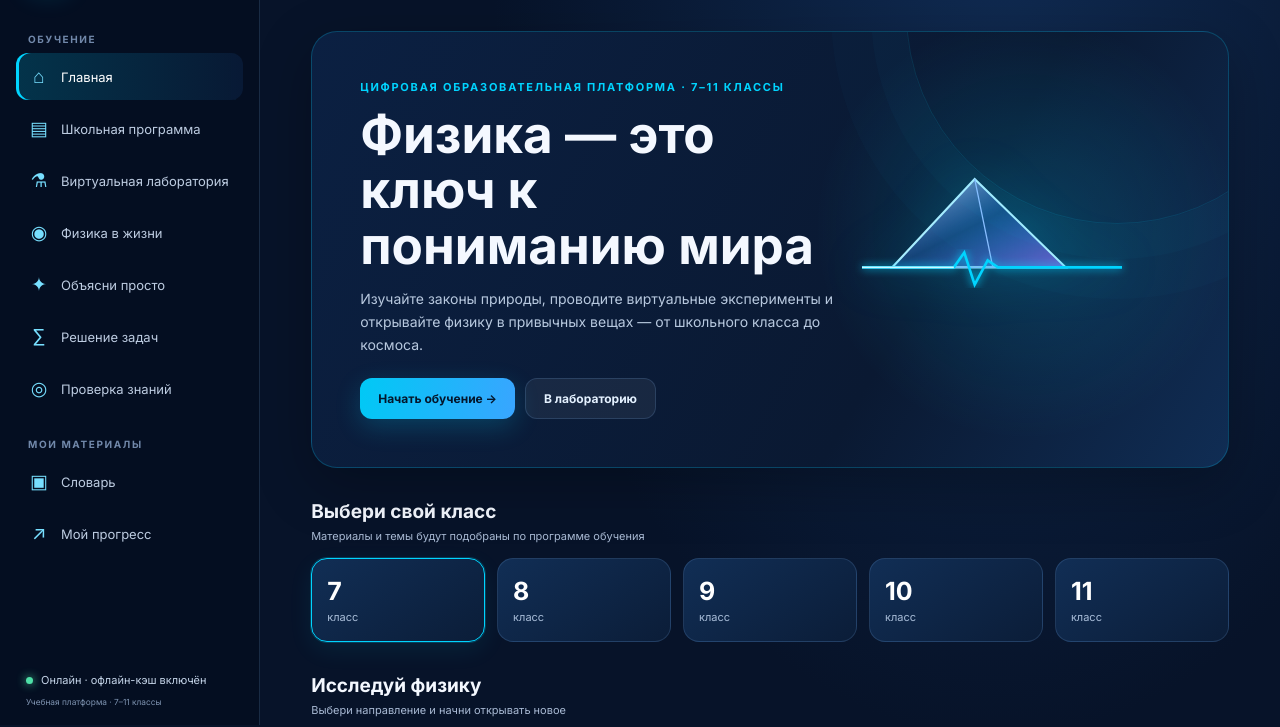
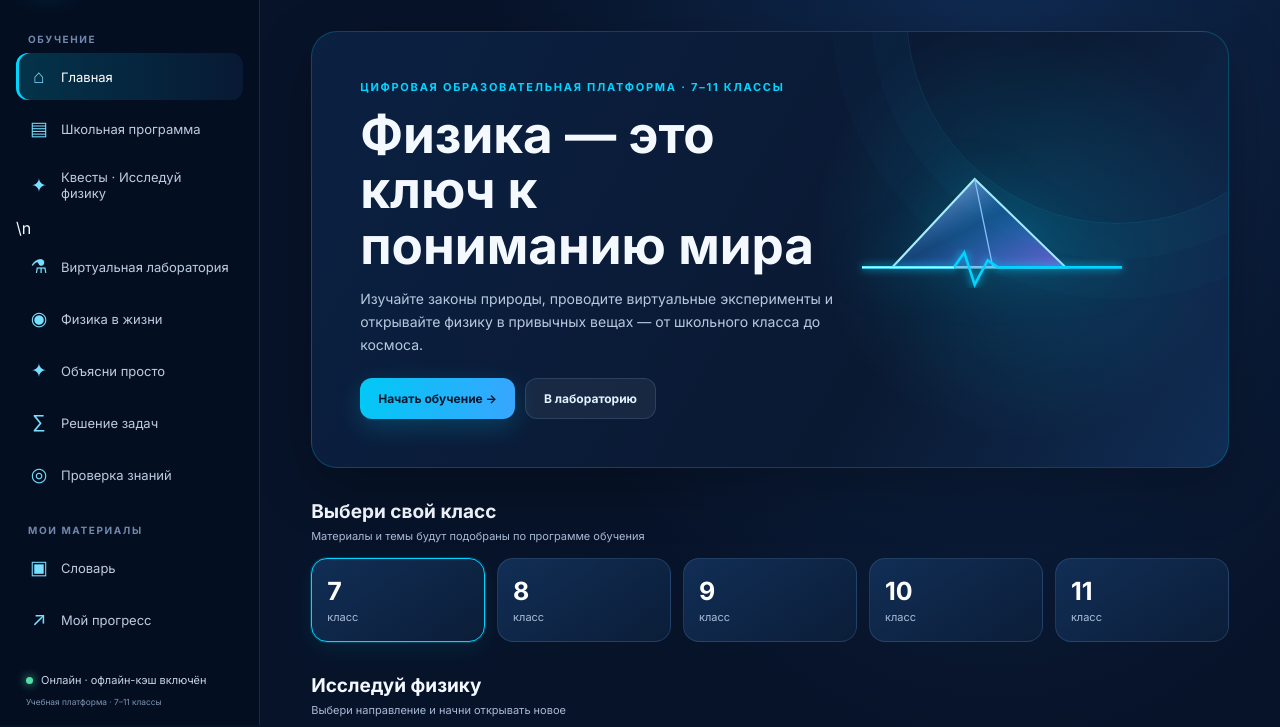
Before and after one commit to timur200730-ship-it/Impuls, a plain HTML site: page index.html in a window 1280 px wide. Shown: the part 75-802 px from the top of the page. Drawn offline with Linux system fonts and the light colour scheme.

Commit message:
Add research quests navigation and curriculum script

```diff
--- a/index.html
+++ b/index.html
@@ -21,7 +21,7 @@
       <nav class="nav-list" aria-label="Основная навигация">
         <button class="nav-item active" data-page="home"><span>⌂</span>Главная</button>
         <button class="nav-item" data-page="program"><span>▤</span>Школьная программа</button>
-        <button class="nav-item" data-page="lab"><span>⚗</span>Виртуальная лаборатория</button>
+        <button class="nav-item" data-page="quests"><span>✦</span>Квесты · Исследуй физику</button>\n        <button class="nav-item" data-page="lab"><span>⚗</span>Виртуальная лаборатория</button>
         <button class="nav-item" data-page="life"><span>◉</span>Физика в жизни</button>
         <button class="nav-item" data-page="simple"><span>✦</span>Объясни просто</button>
         <button class="nav-item" data-page="tasks"><span>∑</span>Решение задач</button>
@@ -62,6 +62,6 @@
     <button data-page="lab"><span>⚗</span>Лаборатория</button>
     <button data-page="progress"><span>↗</span>Прогресс</button>
   </nav>
-  <script src="./app.js"></script>
+  <script src="./curriculum-7.js"></script>\n  <script src="./app.js"></script>
 </body>
 </html>
```
